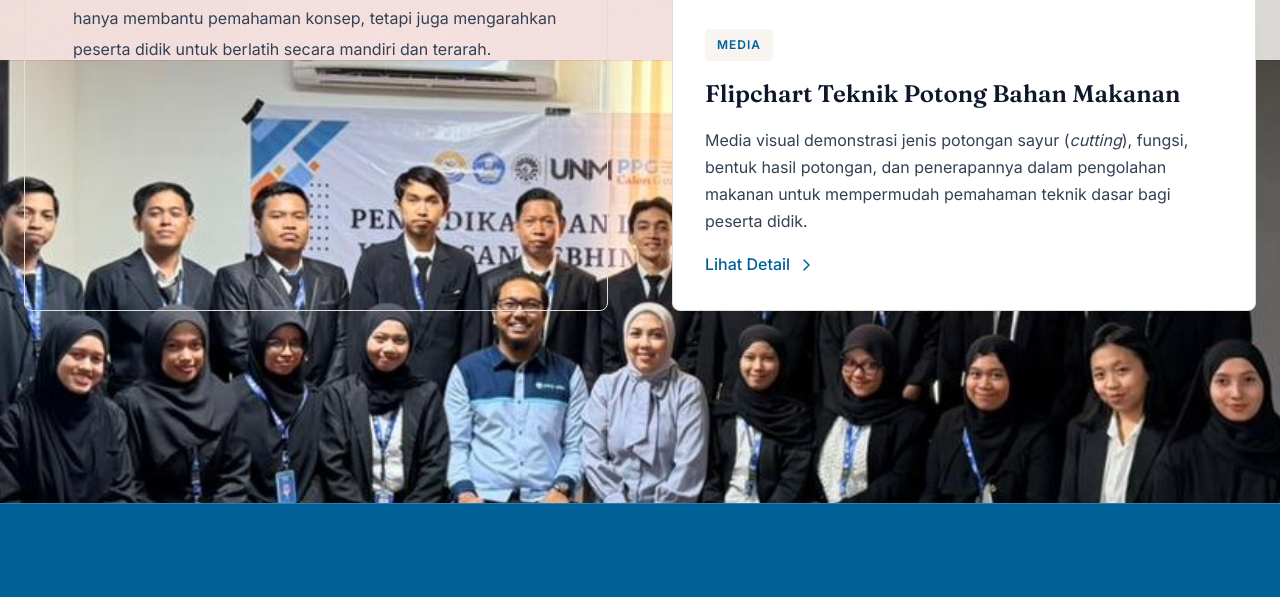
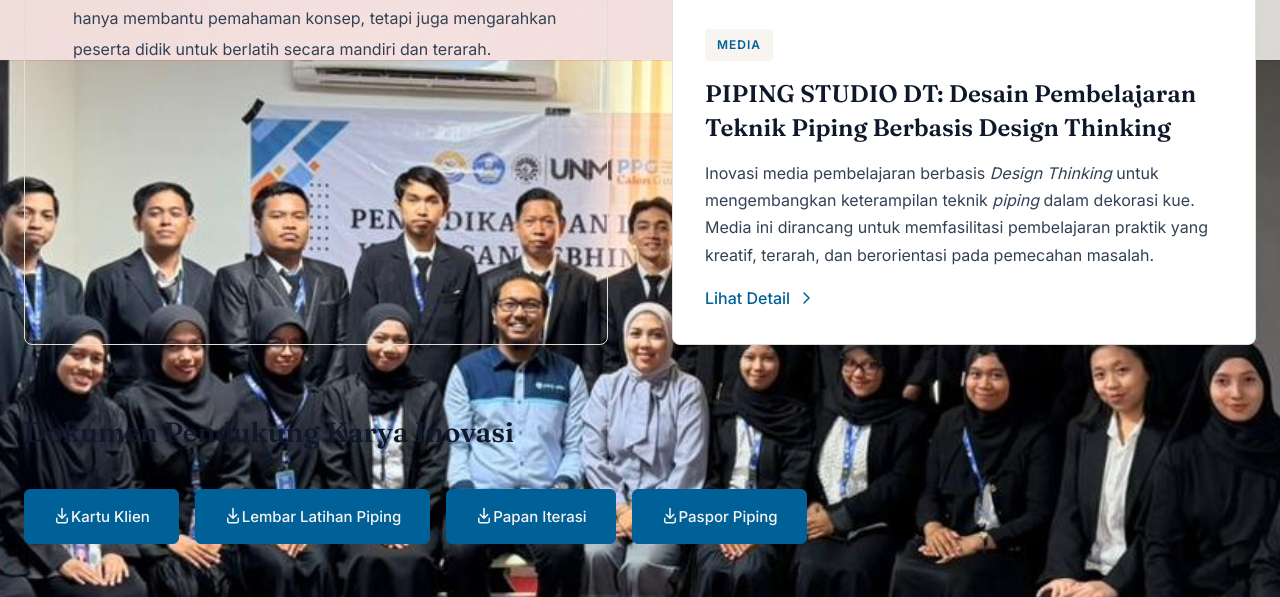
Before and after one commit to Hirvie/ePortofolio-Seminar-Pendidikan-Profesi-Guru, a plain HTML site: page karya-inovasi/index.html in a window 1280 px wide. Shown: the part 740-1337 px from the top of the page. Drawn offline with Linux system fonts and the light colour scheme.

Commit message:
Add files via upload

```diff
--- a/karya-inovasi/index.html
+++ b/karya-inovasi/index.html
@@ -127,11 +127,11 @@
                                 <div class="karya__card-meta">
                                     <span class="karya__card-category">Media</span>
                                 </div>
-                                <h3 class="karya__card-title">Flipchart Teknik Potong Bahan Makanan</h3>
+                                <h3 class="karya__card-title">PIPING STUDIO DT: Desain Pembelajaran Teknik Piping Berbasis Design Thinking</h3>
                                 <p class="karya__card-description">
-                                    Media visual demonstrasi jenis potongan sayur (<em>cutting</em>), fungsi, bentuk hasil potongan, dan penerapannya dalam pengolahan makanan untuk mempermudah pemahaman teknik dasar bagi peserta didik.
+                                    Inovasi media pembelajaran berbasis <em>Design Thinking</em> untuk mengembangkan keterampilan teknik <em>piping</em> dalam dekorasi kue. Media ini dirancang untuk memfasilitasi pembelajaran praktik yang kreatif, terarah, dan berorientasi pada pemecahan masalah.
                                 </p>
-                                <a href="#" class="karya__card-link" aria-label="Lihat detail Flipchart Teknik Potong Bahan Makanan">
+                                <a href="#" class="karya__card-link" aria-label="Lihat detail PIPING STUDIO DT: Desain Pembelajaran Teknik Piping Berbasis Design Thinking">
                                     Lihat Detail
                                     <svg width="16" height="16" viewBox="0 0 16 16" fill="none" xmlns="http://www.w3.org/2000/svg" aria-hidden="true">
                                         <path d="M6 3L11 8L6 13" stroke="currentColor" stroke-width="1.5" stroke-linecap="round" stroke-linejoin="round"/>
@@ -139,6 +139,36 @@
                                 </a>
                             </div>
                         </article>
+                    </div>
+                </div>
+
+                <div class="karya__documents" style="margin-top: clamp(2.5rem, 6vw, 4rem);">
+                    <h3 class="profil__subtitle">Dokumen Pendukung Karya Inovasi</h3>
+                    <div style="display: flex; flex-wrap: wrap; gap: var(--space-md);">
+                        <a href="Kartu_Klien.pdf" class="btn btn--primary" target="_blank" rel="noopener noreferrer">
+                            <svg width="18" height="18" viewBox="0 0 18 18" fill="none" xmlns="http://www.w3.org/2000/svg" aria-hidden="true">
+                                <path d="M9 1.5V11.25M9 11.25L5.25 7.5M9 11.25L12.75 7.5M3.75 11.25V14.25C3.75 14.6478 3.90804 15.0294 4.18934 15.3107C4.47064 15.592 4.85218 15.75 5.25 15.75H12.75C13.1478 15.75 13.5294 15.592 13.8107 15.3107C14.092 15.0294 14.25 14.6478 14.25 14.25V11.25" stroke="currentColor" stroke-width="1.5" stroke-linecap="round" stroke-linejoin="round"/>
+                            </svg>
+                            Kartu Klien
+                        </a>
+                        <a href="Lembar_Latihan_Piping.pdf" class="btn btn--primary" target="_blank" rel="noopener noreferrer">
+                            <svg width="18" height="18" viewBox="0 0 18 18" fill="none" xmlns="http://www.w3.org/2000/svg" aria-hidden="true">
+                                <path d="M9 1.5V11.25M9 11.25L5.25 7.5M9 11.25L12.75 7.5M3.75 11.25V14.25C3.75 14.6478 3.90804 15.0294 4.18934 15.3107C4.47064 15.592 4.85218 15.75 5.25 15.75H12.75C13.1478 15.75 13.5294 15.592 13.8107 15.3107C14.092 15.0294 14.25 14.6478 14.25 14.25V11.25" stroke="currentColor" stroke-width="1.5" stroke-linecap="round" stroke-linejoin="round"/>
+                            </svg>
+                            Lembar Latihan Piping
+                        </a>
+                        <a href="Papan_Iterasi.pdf" class="btn btn--primary" target="_blank" rel="noopener noreferrer">
+                            <svg width="18" height="18" viewBox="0 0 18 18" fill="none" xmlns="http://www.w3.org/2000/svg" aria-hidden="true">
+                                <path d="M9 1.5V11.25M9 11.25L5.25 7.5M9 11.25L12.75 7.5M3.75 11.25V14.25C3.75 14.6478 3.90804 15.0294 4.18934 15.3107C4.47064 15.592 4.85218 15.75 5.25 15.75H12.75C13.1478 15.75 13.5294 15.592 13.8107 15.3107C14.092 15.0294 14.25 14.6478 14.25 14.25V11.25" stroke="currentColor" stroke-width="1.5" stroke-linecap="round" stroke-linejoin="round"/>
+                            </svg>
+                            Papan Iterasi
+                        </a>
+                        <a href="Paspor_Piping.pdf" class="btn btn--primary" target="_blank" rel="noopener noreferrer">
+                            <svg width="18" height="18" viewBox="0 0 18 18" fill="none" xmlns="http://www.w3.org/2000/svg" aria-hidden="true">
+                                <path d="M9 1.5V11.25M9 11.25L5.25 7.5M9 11.25L12.75 7.5M3.75 11.25V14.25C3.75 14.6478 3.90804 15.0294 4.18934 15.3107C4.47064 15.592 4.85218 15.75 5.25 15.75H12.75C13.1478 15.75 13.5294 15.592 13.8107 15.3107C14.092 15.0294 14.25 14.6478 14.25 14.25V11.25" stroke="currentColor" stroke-width="1.5" stroke-linecap="round" stroke-linejoin="round"/>
+                            </svg>
+                            Paspor Piping
+                        </a>
                     </div>
                 </div>
             </div>
```
Also changed, not shown: 4 other files.
